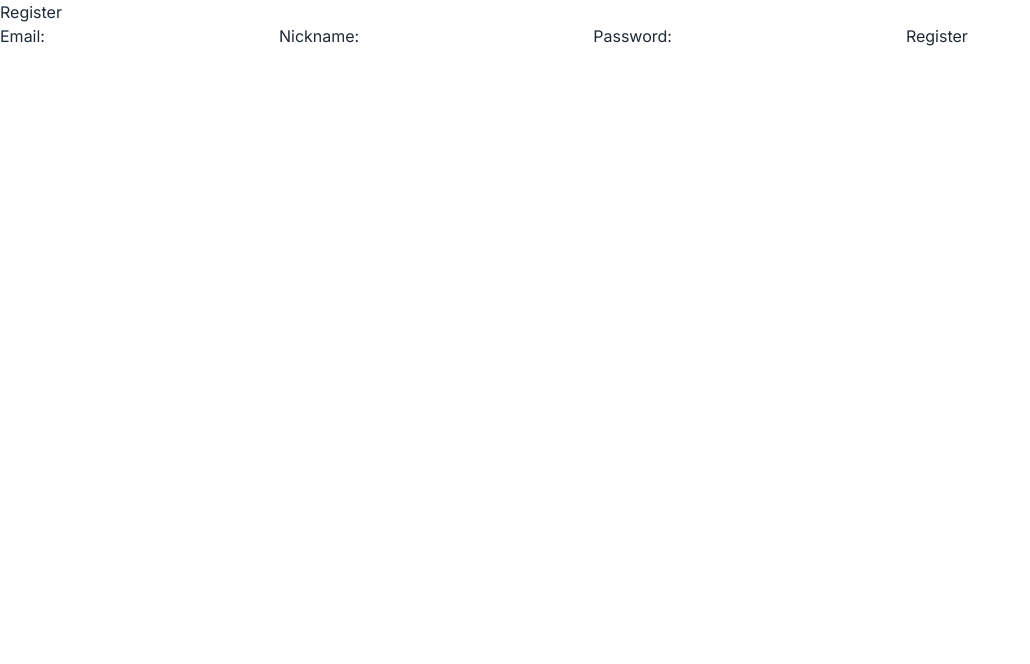
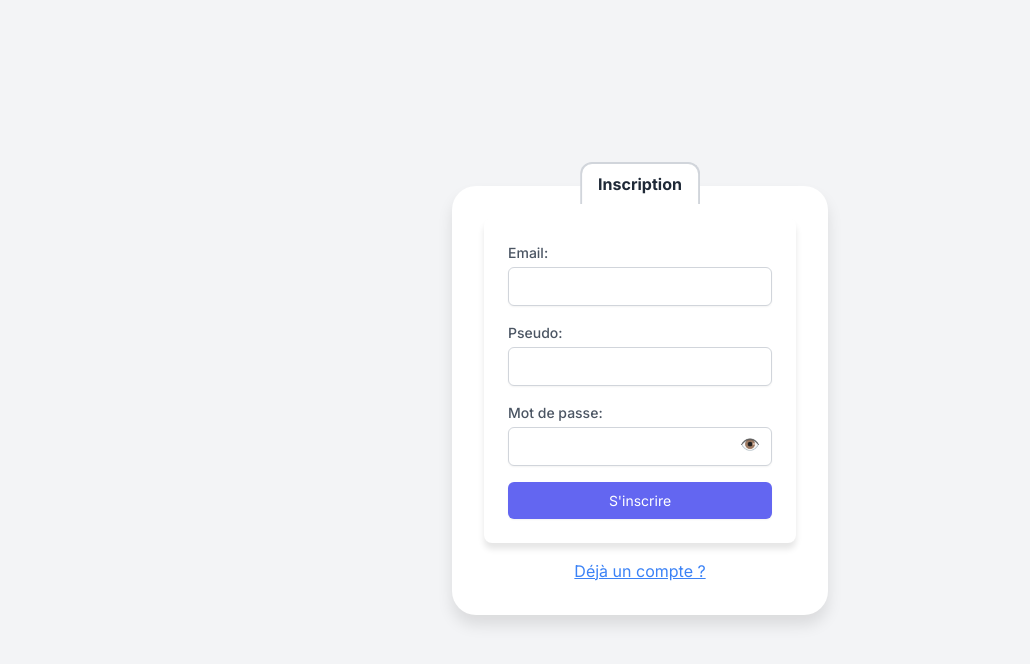
Before and after one commit to stefandu42/mytimeacty-frontend, a Next.js app: page /register in a window 1280 px wide. Shown: the top 664 px of the page, without its empty margins (0-1030 px from the left). Built offline with nearby package versions, Linux system fonts and the light colour scheme; no server answers.

Commit message:
add - register page

```diff
--- a/app/(auth)/login/page.tsx
+++ b/app/(auth)/login/page.tsx
@@ -1,6 +1,6 @@
-import LoginForm from "@/components/auth/login/loginForm";
+import LoginForm from "@/components/auth/loginForm";
 import Link from "next/link";
-import styles from "@/components/auth/login/loginForm.module.css";
+import styles from "@/components/auth/auth.module.css";
 
 export default function LoginPage() {
   return (
--- a/app/(auth)/register/page.tsx
+++ b/app/(auth)/register/page.tsx
@@ -1,10 +1,21 @@
+// app/register/page.tsx
+
 import RegisterForm from "@/components/auth/registerForm";
+import Link from "next/link";
+import styles from "@/components/auth/auth.module.css";
 
 export default function RegisterPage() {
   return (
-    <div>
-      <h1>Register</h1>
-      <RegisterForm />
+    <div className={styles.container}>
+      <div className={styles.card}>
+        <div className={styles.header}>
+          <h2>Inscription</h2>
+        </div>
+        <RegisterForm />
+        <div className={styles.footer}>
+          <Link href={`/login`}>Déjà un compte ?</Link>
+        </div>
+      </div>
     </div>
   );
 }
--- a/components/auth/login/loginForm.tsx
+++ b/components/auth/loginForm.tsx
@@ -3,7 +3,7 @@
 import { useState } from "react";
 import { Login } from "@/models/auth";
 import AuthService from "@/services/auth.service";
-import styles from "./loginForm.module.css";
+import styles from "./auth.module.css";
 import { useRouter } from "next/navigation";
 import { toast } from "react-toastify";
 import "react-toastify/dist/ReactToastify.css";
@@ -13,7 +13,6 @@ export default function LoginForm() {
   const [password, setPassword] = useState("");
   const [showPassword, setShowPassword] = useState(false);
   const [rememberMe, setRememberMe] = useState(false);
-  const [error, setError] = useState<string | null>(null);
   const router = useRouter();
 
   const handleSubmit = async (e: React.FormEvent) => {
@@ -96,8 +95,6 @@ export default function LoginForm() {
         </label>
       </div>
 
-      {error && <p className={styles.error}>{error}</p>}
-
       <button type="submit" className={styles.submitButton}>
         Connexion
       </button>
--- a/components/auth/registerForm.tsx
+++ b/components/auth/registerForm.tsx
@@ -1,59 +1,96 @@
 "use client";
 
 import { useState } from "react";
-import { Register } from "@/models/auth";
 import AuthService from "@/services/auth.service";
+import styles from "./auth.module.css";
+import { toast } from "react-toastify";
+import "react-toastify/dist/ReactToastify.css";
 
 export default function RegisterForm() {
   const [email, setEmail] = useState("");
   const [nickname, setNickname] = useState("");
   const [password, setPassword] = useState("");
-  const [message, setMessage] = useState<string | null>(null);
-  const [error, setError] = useState<string | null>(null);
+  const [showPassword, setShowPassword] = useState(false);
 
   const handleSubmit = async (e: React.FormEvent) => {
     e.preventDefault();
 
-    const registerDTO: Register = { email, nickname, password };
+    const registerDTO = { email, nickname, password };
 
     try {
-      const response = await AuthService.register(registerDTO);
-      setMessage(response); // Affiche le message de succès ou autre réponse
-      setEmail("");
-      setNickname("");
-      setPassword("");
+      await AuthService.register(registerDTO);
+      toast.success(
+        "Votre compte a été créé avec succès. Veuillez vérifier vos e-mails pour activer votre compte."
+      );
     } catch (err) {
-      setError("Registration failed. Please try again.");
+      toast.error("La création de compte a échoué. Veuillez réessayer.");
     }
   };
 
   return (
-    <form onSubmit={handleSubmit}>
-      <label>Email:</label>
+    <form onSubmit={handleSubmit} className={styles.formContainer}>
+      <div className={styles.formGroup}>
+        <label htmlFor="email" className={styles.label}>
+          Email:
+        </label>
         <input
+          id="email"
           type="email"
           value={email}
           onChange={(e) => setEmail(e.target.value)}
+          className={styles.input}
+          required
         />
+      </div>
 
-      <label>Nickname:</label>
+      <div className={styles.formGroup}>
+        <label htmlFor="nickname" className={styles.label}>
+          Pseudo:
+        </label>
         <input
+          id="nickname"
           type="text"
           value={nickname}
           onChange={(e) => setNickname(e.target.value)}
+          className={styles.input}
+          required
         />
+      </div>
 
-      <label>Password:</label>
+      <div className={styles.formGroup}>
+        <label htmlFor="password" className={styles.label}>
+          Mot de passe:
+        </label>
+        <div className="relative">
           <input
-        type="password"
+            id="password"
+            type={showPassword ? "text" : "password"}
             value={password}
             onChange={(e) => setPassword(e.target.value)}
+            className={styles.input}
+            required
           />
+          <button
+            type="button"
+            onClick={() => setShowPassword(!showPassword)}
+            className={styles.passwordToggle}
+          >
+            {showPassword ? (
+              <span role="img" aria-label="hide password">
+                🙈
+              </span>
+            ) : (
+              <span role="img" aria-label="show password">
+                👁️
+              </span>
+            )}
+          </button>
+        </div>
+      </div>
 
-      {error && <p style={{ color: "red" }}>{error}</p>}
-      {message && <p style={{ color: "green" }}>{message}</p>}
-
-      <button type="submit">Register</button>
+      <button type="submit" className={styles.submitButton}>
+        S'inscrire
+      </button>
     </form>
   );
 }
```
Also changed, not shown: components/auth/auth.module.css (renamed from components/auth/login/loginForm.module.css). Lines whose indentation alone changed are shown as unchanged.
